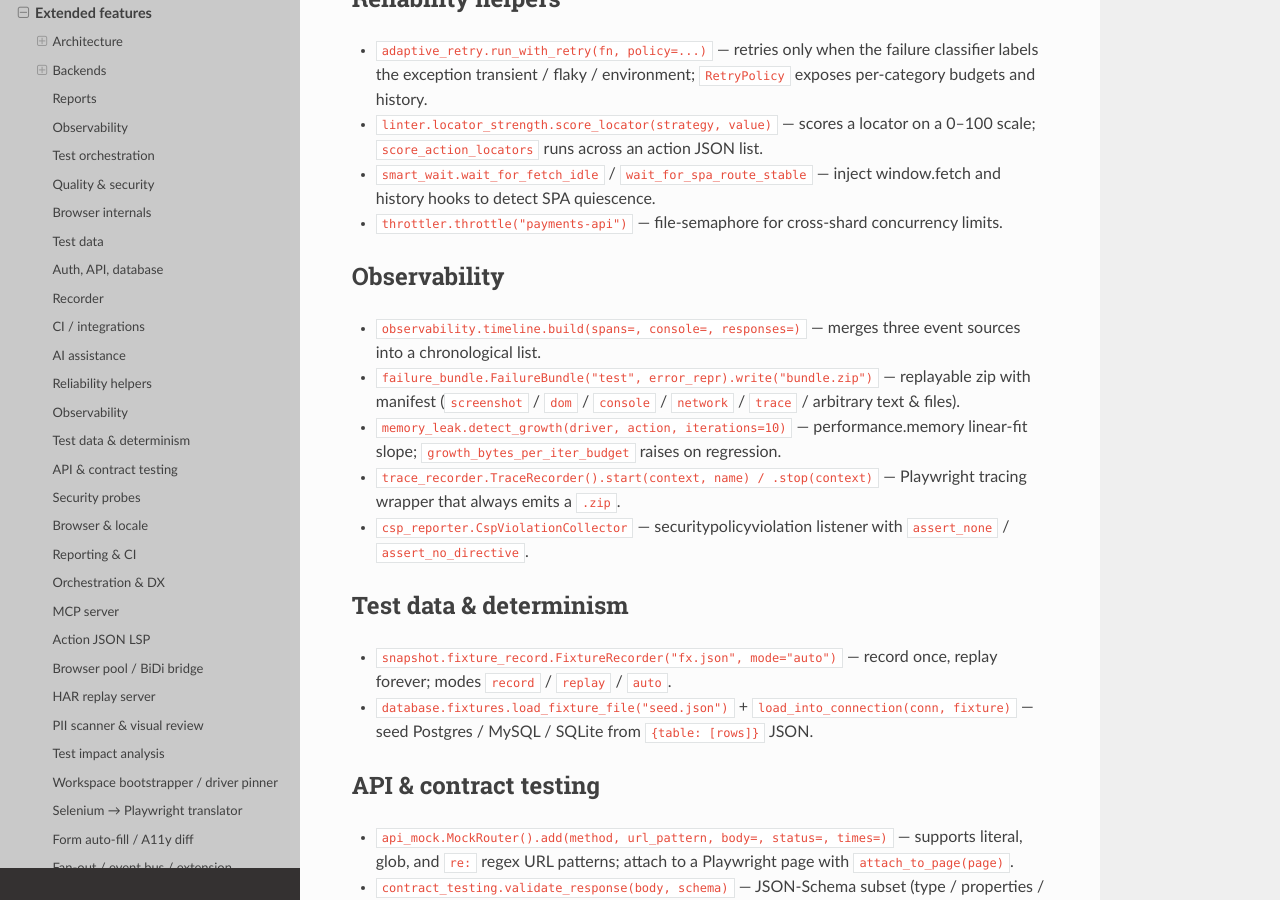
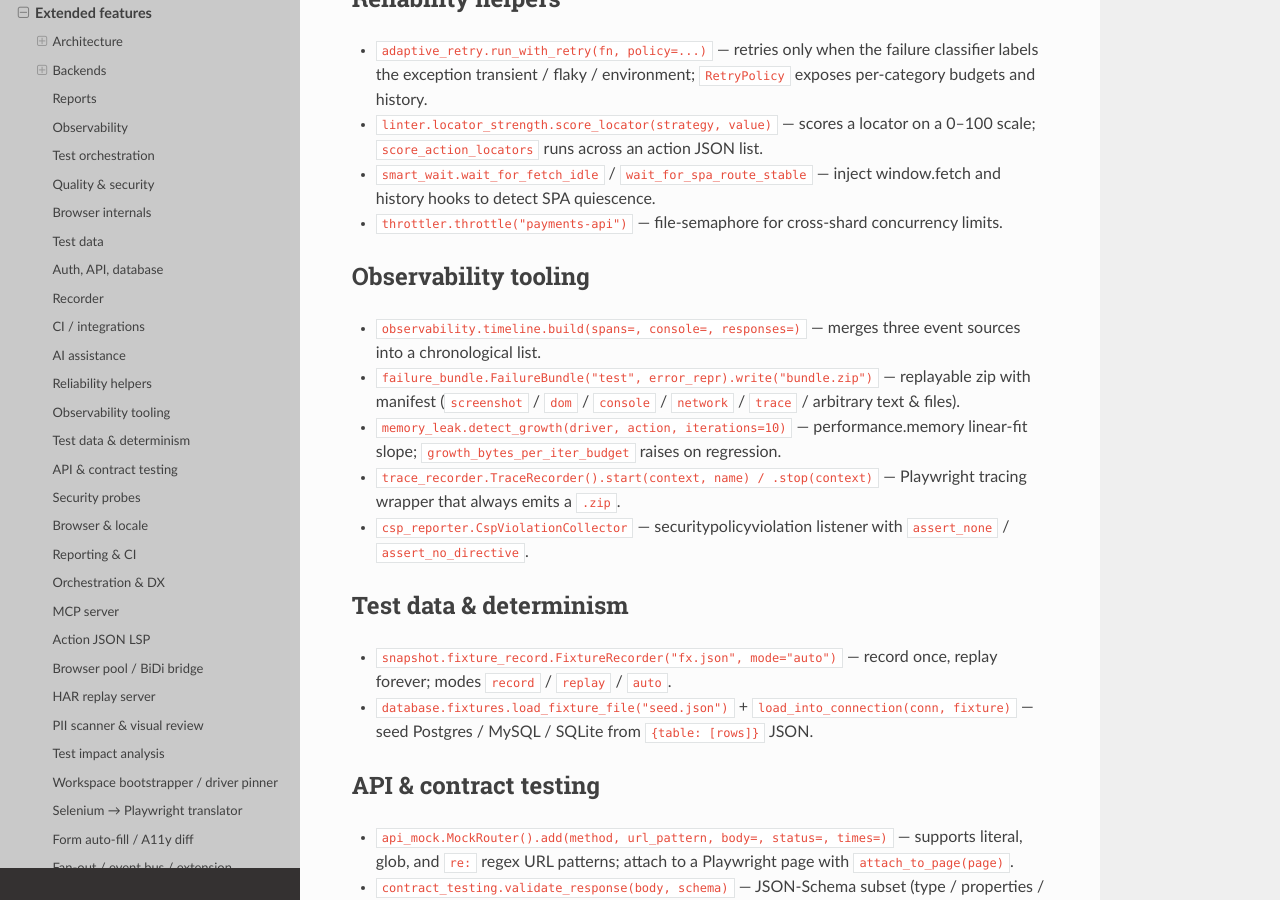
Before and after one commit to Integration-Automation/WebRunner, a Sphinx documentation site: the page built from docs/source/Eng/doc/extended_features/extended_features_doc.rst, in a window 1280 px wide and 900 px high, scrolled down 5250 px. Built offline with Sphinx 7.4.7 and the Read the Docs theme 3.1.0, drawn with Linux system fonts in a browser that asks for light colours.

```diff
--- a/docs/source/Eng/doc/extended_features/extended_features_doc.rst
+++ b/docs/source/Eng/doc/extended_features/extended_features_doc.rst
@@ -280,8 +280,8 @@ Reliability helpers
 * ``throttler.throttle("payments-api")`` — file-semaphore for cross-shard
   concurrency limits.
 
-Observability
-=============
+Observability tooling
+=====================
 
 * ``observability.timeline.build(spans=, console=, responses=)`` —
   merges three event sources into a chronological list.
--- a/docs/source/Zh/doc/extended_features/extended_features_doc.rst
+++ b/docs/source/Zh/doc/extended_features/extended_features_doc.rst
@@ -94,7 +94,7 @@ Appium（行動）
 * HTML — 單一 ``<base>.html``
 * JSON — 拆分 ``<base>_success.json`` + ``<base>_failure.json``
 * XML — 拆分 ``<base>_success.xml`` + ``<base>_failure.xml``
-* JUnit XML — 單一 ``<base>_junit.xml``（CI 原生）
+* JUnit XML — 單一 ``<base>_junit.xml``\ （CI 原生）
 * Allure — 目錄含多個 ``<uuid>-result.json``
 
 ``generate_all_reports(base, allure_dir=None)`` 一次跑完所有 generator 並
--- a/docs/source/conf.py
+++ b/docs/source/conf.py
@@ -28,6 +28,10 @@ extensions = [
 
 # Autosummary writes per-module reference pages on every build.
 autosummary_generate = True
+# autosectionlabel collides on common section titles (Overview, Methods,
+# Parameters, plus repeated CJK headings). Prefix every label with the
+# document path so duplicates become unique.
+autosectionlabel_prefix_document = True
 autodoc_default_options = {
     "members": True,
     "undoc-members": False,
```
Also changed, not shown: 2 other files.
